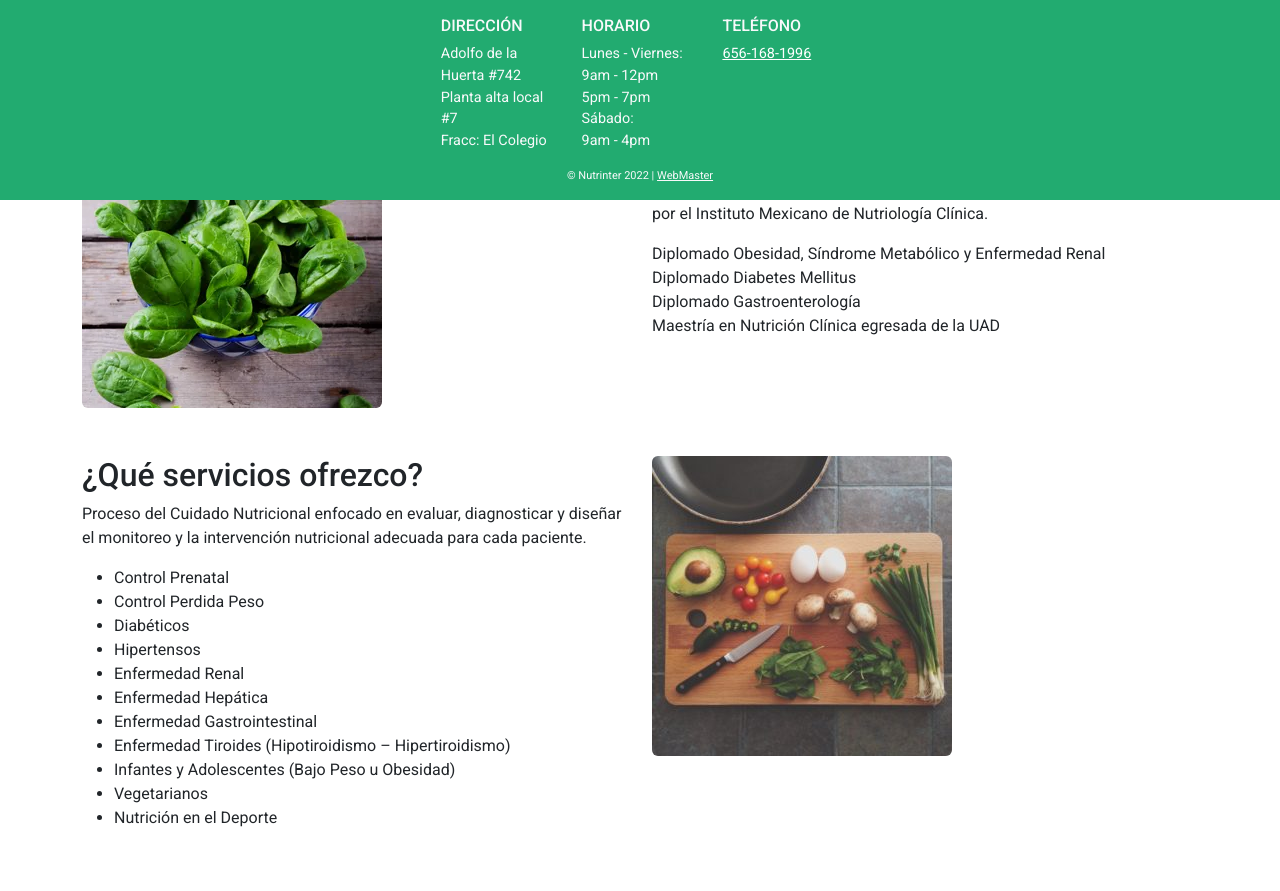
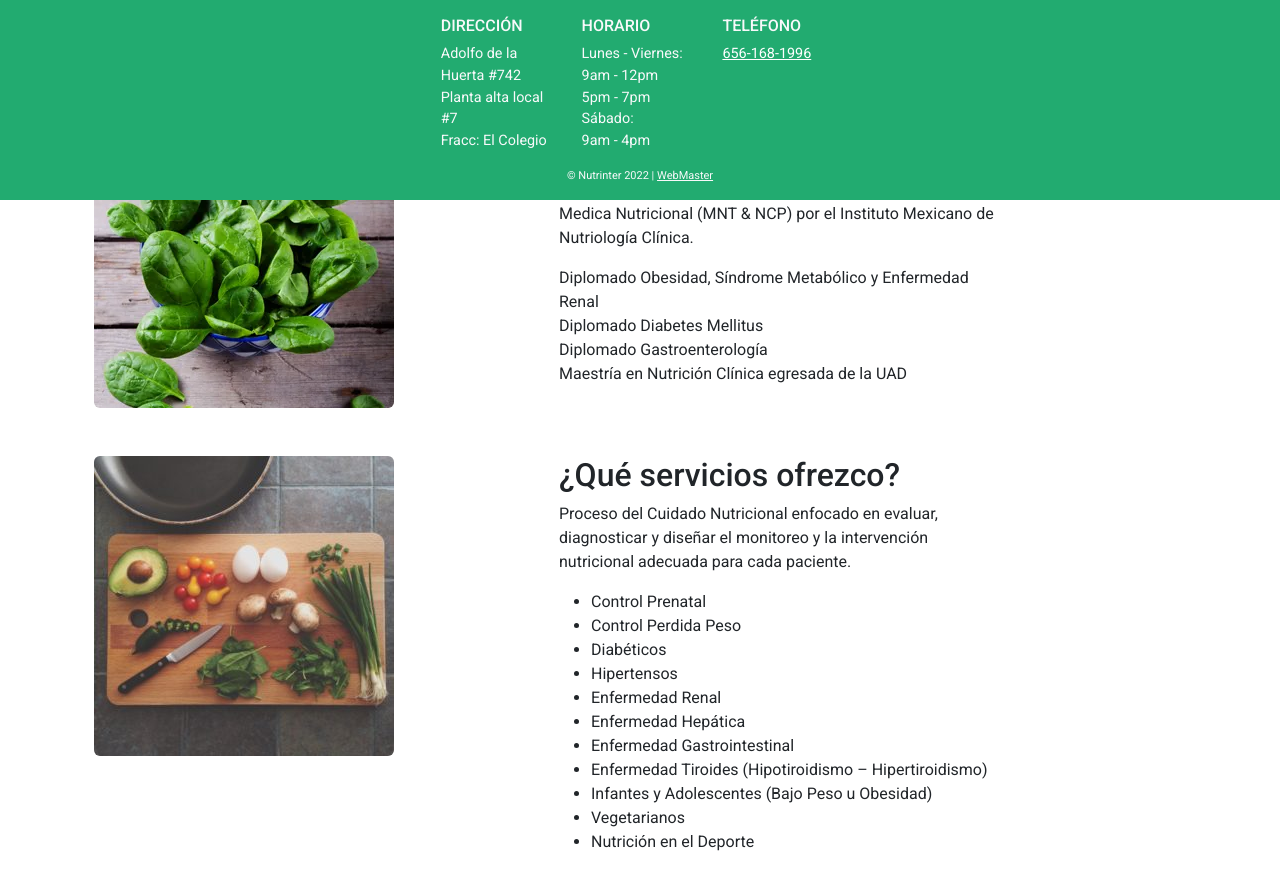
Before and after one commit to eamena/nutrinter, a plain HTML site: page index.html in a window 1280 px wide. Shown: the part 600-1491 px from the top of the page. Drawn offline with nearby package versions, Linux system fonts and the light colour scheme.

```diff
--- a/index.html
+++ b/index.html
@@ -25,8 +25,7 @@
       <nav class="navbar navbar-expand-sm navbar-light bg-light bg-white sticky-top">
         <div class="container-fluid">
           <a class="navbar-brand" href="#">
-            <img src="/img/logo.svg"
-              height="79.69" loading="lazy" />
+            <img src="/img/logo.svg" height="79.69" loading="lazy" />
           </a>
           <button class="navbar-toggler" type="button" data-bs-toggle="collapse" data-bs-target="#navbarText"
             aria-controls="navbarText" aria-expanded="false" aria-label="Toggle navigation">
@@ -67,17 +66,19 @@
       <!-- </div> -->
       <!-- </section> -->
 
+      <div class="container">
+        <!-- <div class="d-flex justify-content-center"> -->
           <!-- About Section -->
-      <div id="quien" class="container mt-5">
+          <div id="quien" class="container my-5">
             <div class="row">
-          <div class="col-md-6">
-            <img src="/img/spinach.jpg" class="img-fluid rounded"
-              alt="About Image">
+              <div class="col-md-5">
+                <img src="/img/spinach.jpg" class="img-fluid rounded" alt="About Image">
               </div>
-          <div class="col-md-6">
+              <div class="col-md-5">
                 <h2>¿Quién Soy?</h2>
                 <p>Claudia Ivett Ramos, Nutrióloga Clínica egresada de la UACJ. Certificada en Proceso del Cuidado
-              Nutricional y Terapia Medica Nutricional (MNT & NCP) por el Instituto Mexicano de Nutriología Clínica.</p>
+                  Nutricional y Terapia Medica Nutricional (MNT & NCP) por el Instituto Mexicano de Nutriología Clínica.
+                </p>
                 <ul class="list-unstyled">
                   <li>Diplomado Obesidad, Síndrome Metabólico y Enfermedad Renal</li>
                   <li>Diplomado Diabetes Mellitus</li>
@@ -89,9 +90,12 @@
           </div>
 
           <!-- Services Section -->
-      <div class="container mt-5">
+          <div id="services" class="container my-5">
             <div class="row">
-          <div class="col-md-6">
+              <div class="col-md-5">
+                <img src="/img/katie-smith-uQs1802D0CQ-unsplash.jpg" class="img-fluid rounded" alt="About Image">
+              </div>
+              <div class="col-md-5">
                 <h2>¿Qué servicios ofrezco?</h2>
                 <p>Proceso del Cuidado Nutricional enfocado en evaluar, diagnosticar y diseñar el monitoreo y la
                   intervención nutricional adecuada para cada paciente.</p>
@@ -109,17 +113,14 @@
                   <li>Nutrición en el Deporte</li>
                 </ul>
                 </div>
-          <div class="col-md-6">
-            <img src="/img/katie-smith-uQs1802D0CQ-unsplash.jpg"
-              class="img-fluid rounded" alt="Services Image">
               </div>
             </div>
-      </div>
+          <!-- </div> -->
 
           <!-- Contact Section -->
           <div id="contacto" class="container my-5">
             <div class="row">
-          <div class="col-md-6 col-sm-12">
+              <div class="col-md-5">
                 <h2 class="text-center">Comunicate con nosotros</h2>
                 <div class="text-center">
                   <a href="https://wa.me/+526561681996" style="text-decoration: none;">
@@ -130,7 +131,7 @@
                   </a>
                 </div>
               </div>
-          <div class="col-md-6 col-sm-10 mt-5 pt-4">
+              <div class="col-md-5">
                 <iframe
                   src="https://www.google.com/maps/embed?pb=!1m18!1m12!1m3!1d3078.4633526202747!2d-106.44688314310118!3d31.73042833915033!2m3!1f0!2f0!3f0!3m2!1i1024!2i768!4f13.1!3m3!1m2!1s0x86e759548f7caafd%3A0xdb69ba228d291dc2!2sCalle%20Adolfo%20De%20La%20Huerta!5e1!3m2!1sen!2sus!4v1649443312409!5m2!1sen!2sus"
                   width="500" height="400" style="border: 0" allowfullscreen="" loading="lazy"
@@ -139,9 +140,10 @@
             </div>
           </div>
 
+        </div>
+      </div>
+
       <!-- Footer -->
-
-
       <footer class="footer text-light mt-auto py-3 fixed-bottom">
         <div class="container">
           <div class="row">
@@ -165,10 +167,13 @@
           </div>
         </div>
       </footer>
+
     </div>
   </div>
   <!-- <script src="https://cdn.jsdelivr.net/npm/bootstrap@5.1.3/dist/js/bootstrap.bundle.min.js"></script> -->
-  <script src="https://cdn.jsdelivr.net/npm/bootstrap@5.2.0/dist/js/bootstrap.bundle.min.js" integrity="sha384-A3rJD856KowSb7dwlZdYEkO39Gagi7vIsF0jrRAoQmDKKtQBHUuLZ9AsSv4jD4Xa" crossorigin="anonymous"></script>
+  <script src="https://cdn.jsdelivr.net/npm/bootstrap@5.2.0/dist/js/bootstrap.bundle.min.js"
+    integrity="sha384-A3rJD856KowSb7dwlZdYEkO39Gagi7vIsF0jrRAoQmDKKtQBHUuLZ9AsSv4jD4Xa"
+    crossorigin="anonymous"></script>
 </body>
 
 </html>
```
Lines whose indentation alone changed are shown as unchanged.
